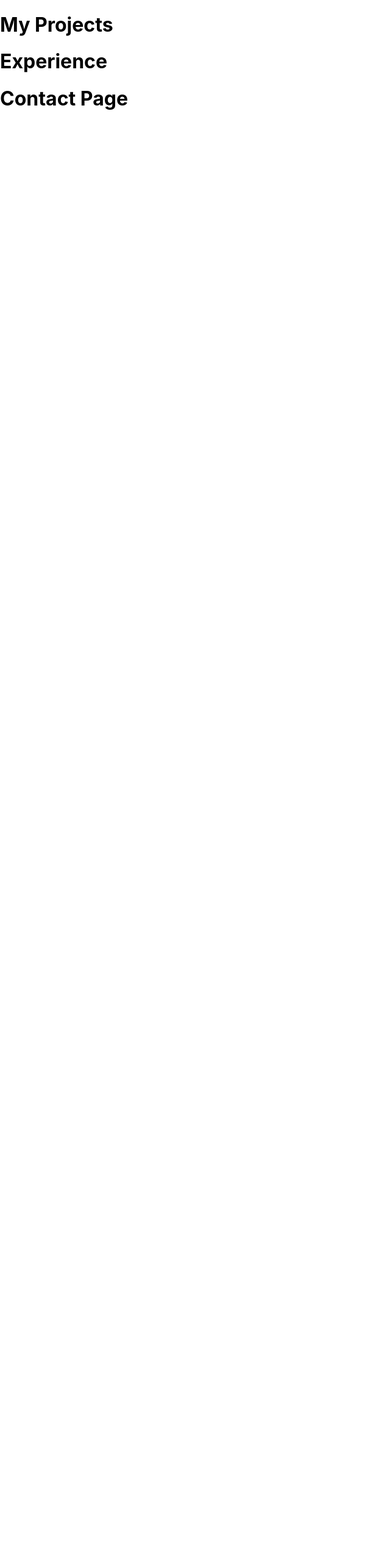
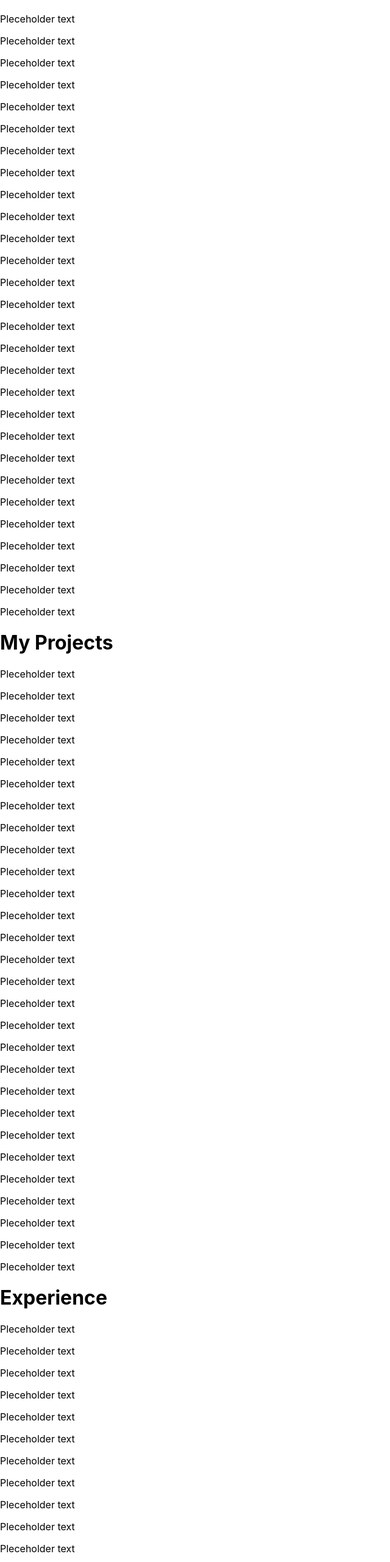
Before and after one commit to cdragvik/christiane, a React (Create React App) app: page / in a window 1280 px wide. Shown: the part 125-2686 px from the top of the page at 61% size, without its empty margins (0-640 px from the left). Before the commit the page ends 800 px from the top, so only its background shows below. Built offline with nearby package versions, Linux system fonts and the light colour scheme.

Commit message:
Testing navigation

```diff
--- a/package.json
+++ b/package.json
@@ -8,6 +8,7 @@
     "@testing-library/user-event": "^13.5.0",
     "react": "^18.2.0",
     "react-dom": "^18.2.0",
+    "react-router-dom": "^6.21.3",
     "react-scripts": "5.0.1",
     "styled-components": "^6.1.8",
     "web-vitals": "^2.1.4"
--- a/src/pages/Contact.js
+++ b/src/pages/Contact.js
@@ -4,7 +4,29 @@ function Contact() {
   return (
     <div id="contact">
       <h1>Contact Page</h1>
-      {/* Add your content here */}
+      <p>Pleceholder text</p>
+      <p>Pleceholder text</p>
+      <p>Pleceholder text</p>
+      <p>Pleceholder text</p>      <p>Pleceholder text</p>
+      <p>Pleceholder text</p>
+      <p>Pleceholder text</p>
+      <p>Pleceholder text</p>      <p>Pleceholder text</p>
+      <p>Pleceholder text</p>
+      <p>Pleceholder text</p>
+      <p>Pleceholder text</p>      <p>Pleceholder text</p>
+      <p>Pleceholder text</p>
+      <p>Pleceholder text</p>
+      <p>Pleceholder text</p>      <p>Pleceholder text</p>
+      <p>Pleceholder text</p>
+      <p>Pleceholder text</p>
+      <p>Pleceholder text</p>      <p>Pleceholder text</p>
+      <p>Pleceholder text</p>
+      <p>Pleceholder text</p>
+      <p>Pleceholder text</p>      <p>Pleceholder text</p>
+      <p>Pleceholder text</p>
+      <p>Pleceholder text</p>
+      <p>Pleceholder text</p>
+
     </div>
   );
 }
--- a/src/pages/Experience.js
+++ b/src/pages/Experience.js
@@ -4,7 +4,29 @@ function Experience() {
   return (
     <div id="experience">
       <h1>Experience</h1>
-      {/* Add your content here */}
+      <p>Pleceholder text</p>
+      <p>Pleceholder text</p>
+      <p>Pleceholder text</p>
+      <p>Pleceholder text</p>      <p>Pleceholder text</p>
+      <p>Pleceholder text</p>
+      <p>Pleceholder text</p>
+      <p>Pleceholder text</p>      <p>Pleceholder text</p>
+      <p>Pleceholder text</p>
+      <p>Pleceholder text</p>
+      <p>Pleceholder text</p>      <p>Pleceholder text</p>
+      <p>Pleceholder text</p>
+      <p>Pleceholder text</p>
+      <p>Pleceholder text</p>      <p>Pleceholder text</p>
+      <p>Pleceholder text</p>
+      <p>Pleceholder text</p>
+      <p>Pleceholder text</p>      <p>Pleceholder text</p>
+      <p>Pleceholder text</p>
+      <p>Pleceholder text</p>
+      <p>Pleceholder text</p>      <p>Pleceholder text</p>
+      <p>Pleceholder text</p>
+      <p>Pleceholder text</p>
+      <p>Pleceholder text</p>
+
     </div>
   );
 }
--- a/src/pages/Home.js
+++ b/src/pages/Home.js
@@ -4,6 +4,29 @@ function Home() {
   return (
     <div id="home">
       <h1>Home Page</h1>
+      <p>Pleceholder text</p>
+      <p>Pleceholder text</p>
+      <p>Pleceholder text</p>
+      <p>Pleceholder text</p>      <p>Pleceholder text</p>
+      <p>Pleceholder text</p>
+      <p>Pleceholder text</p>
+      <p>Pleceholder text</p>      <p>Pleceholder text</p>
+      <p>Pleceholder text</p>
+      <p>Pleceholder text</p>
+      <p>Pleceholder text</p>      <p>Pleceholder text</p>
+      <p>Pleceholder text</p>
+      <p>Pleceholder text</p>
+      <p>Pleceholder text</p>      <p>Pleceholder text</p>
+      <p>Pleceholder text</p>
+      <p>Pleceholder text</p>
+      <p>Pleceholder text</p>      <p>Pleceholder text</p>
+      <p>Pleceholder text</p>
+      <p>Pleceholder text</p>
+      <p>Pleceholder text</p>      <p>Pleceholder text</p>
+      <p>Pleceholder text</p>
+      <p>Pleceholder text</p>
+      <p>Pleceholder text</p>
+
     </div>
   );
 }
--- a/src/pages/Projects.js
+++ b/src/pages/Projects.js
@@ -4,7 +4,29 @@ function Projects() {
   return (
     <div id="projects">
       <h1>My Projects</h1>
-      {/* Add your content here */}
+      <p>Pleceholder text</p>
+      <p>Pleceholder text</p>
+      <p>Pleceholder text</p>
+      <p>Pleceholder text</p>      <p>Pleceholder text</p>
+      <p>Pleceholder text</p>
+      <p>Pleceholder text</p>
+      <p>Pleceholder text</p>      <p>Pleceholder text</p>
+      <p>Pleceholder text</p>
+      <p>Pleceholder text</p>
+      <p>Pleceholder text</p>      <p>Pleceholder text</p>
+      <p>Pleceholder text</p>
+      <p>Pleceholder text</p>
+      <p>Pleceholder text</p>      <p>Pleceholder text</p>
+      <p>Pleceholder text</p>
+      <p>Pleceholder text</p>
+      <p>Pleceholder text</p>      <p>Pleceholder text</p>
+      <p>Pleceholder text</p>
+      <p>Pleceholder text</p>
+      <p>Pleceholder text</p>      <p>Pleceholder text</p>
+      <p>Pleceholder text</p>
+      <p>Pleceholder text</p>
+      <p>Pleceholder text</p>
+
     </div>
   );
 }
```
Also changed, not shown: 1 other file (tests, documents, lock files or other folders).
